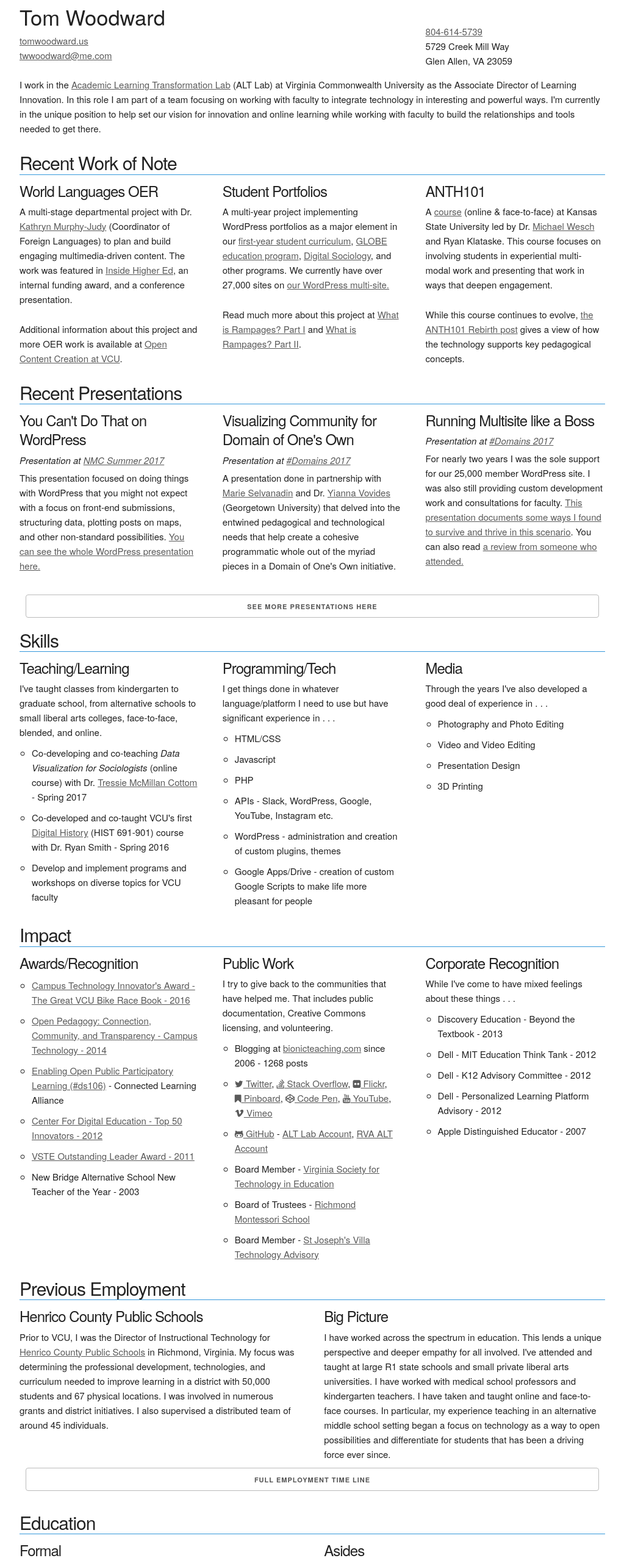
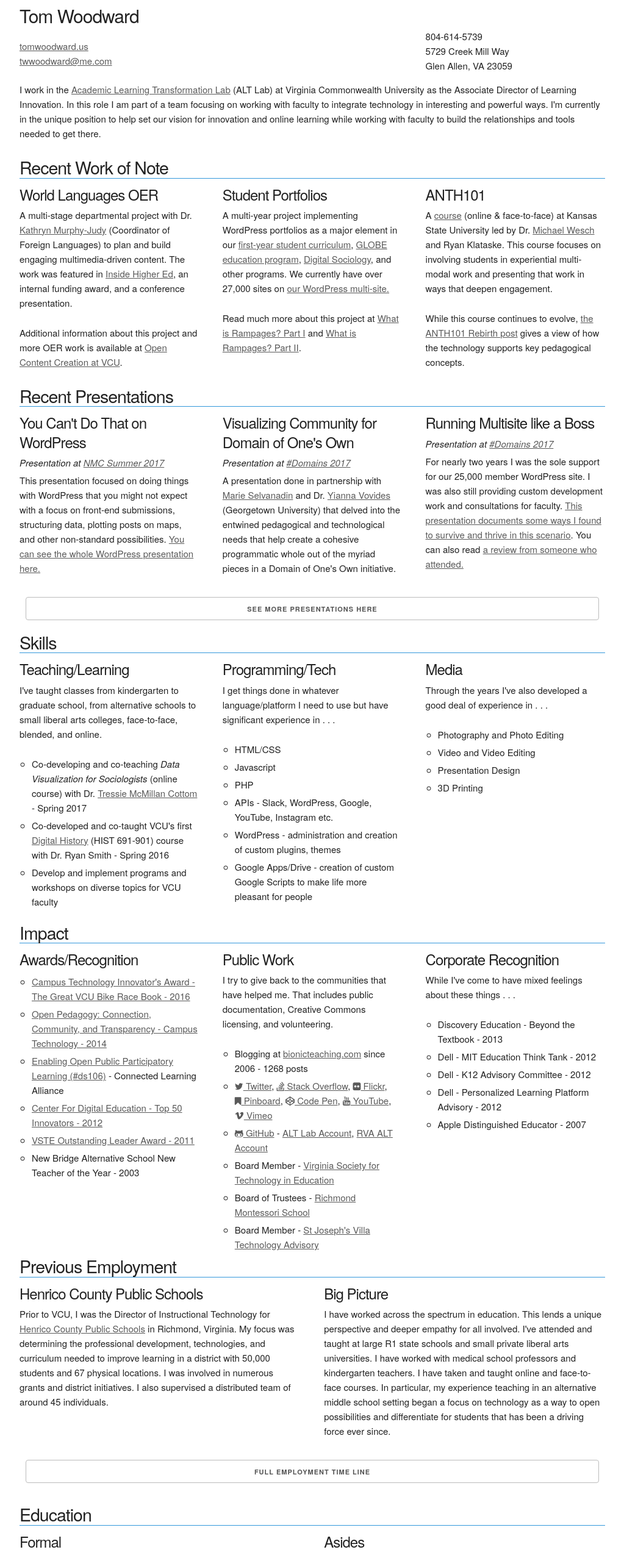
Before and after one commit to woodwardtw/resume, a plain HTML site: page index.html in a window 1280 px wide. Shown: the top 2555 px of the page at 61% size, without its empty margins (128-1151 px from the left). Drawn offline with nearby package versions, Linux system fonts and the light colour scheme.

Commit message:
minor updates

```diff
--- a/css/main.css
+++ b/css/main.css
@@ -1,5 +1,13 @@
 a {
   color: #5a5a5a;
+}
+
+p {
+  font-size: 1em;
+}
+
+li {
+      margin-bottom: .5rem;
 }
 
 .details ul {
@@ -20,11 +28,11 @@ a {
  }
 
  .heavy-emphasis {
-  font-size: 2.3em;
+  font-size: 2em;
  }
 
  .medium-emphasis {
-  font-size: 2em;
+  font-size: 1.9em;
   margin-bottom: 0;
  }
 
--- a/index.html
+++ b/index.html
@@ -11,7 +11,6 @@
     <link rel="apple-touch-icon" href="icon.png">
     <!-- Place favicon.ico in the root directory -->
     <link rel="stylesheet" href="https://cdnjs.cloudflare.com/ajax/libs/skeleton/2.0.4/skeleton.min.css">
-    <link rel="stylesheet" href="css/normalize.css">
     <link rel="stylesheet" href="css/main.css">
     <link rel="stylesheet" href="https://maxcdn.bootstrapcdn.com/font-awesome/4.7.0/css/font-awesome.min.css">
 </head>
@@ -20,19 +19,18 @@
     <!--[if lte IE 9]>
             <p class="browserupgrade">You are using an <strong>outdated</strong> browser. Please <a href="https://browsehappy.com/">upgrade your browser</a> to improve your experience and security.</p>
         <![endif]-->
-    <h1 class="accessibility">Tom Woodward</h1>
     <div class="container">
         <div class="row">
             <div class="four columns">
-                <div class="heavy-emphasis">Tom Woodward</div>
+                <h1 class="heavy-emphasis">Tom Woodward</h1>
                 <a class="home-url" href="http://tomwoodward.us">tomwoodward.us</a>
                 <br>
-                <a href="mailto:twwoodward@me.com?subject=Your Resume">twwoodward@me.com</a>
+                <a href="mailto:twwoodward@me.com?subject=Your%20Resume">twwoodward@me.com</a>
             </div>
             <div class="four columns">&nbsp;</div>
             <div class="four columns contact">
                 <div class="contact-details">
-                    <a href="tel:18046145739">804-614-5739</a>
+                    804-614-5739
                     <br> 5729 Creek Mill Way
                     <br> Glen Allen, VA 23059
                 </div>
@@ -91,7 +89,8 @@
         <h2 id="skills" class="medium-emphasis">Skills</h2>
         <div class="row details">
             <div class="four columns">
-                <h3>Teaching/Learning</h3> I've taught classes from kindergarten to graduate school, from alternative schools to small liberal arts colleges, face-to-face, blended, and online.
+                <h3>Teaching/Learning</h3>
+                <p>I've taught classes from kindergarten to graduate school, from alternative schools to small liberal arts colleges, face-to-face, blended, and online.</p>
                 <ul>
                     <li>Co-developing and co-teaching <em>Data Visualization for Sociologists</em> (online course) with Dr. <a href="https://twitter.com/tressiemcphd/">Tressie McMillan Cottom</a> - Spring 2017</li>
                     <li>Co-developed and co-taught VCU's first <a href="https://rampages.us/digital-history/">Digital History</a> (HIST 691-901) course with Dr. Ryan Smith - Spring 2016</li>
@@ -99,7 +98,8 @@
                 </ul>
             </div>
             <div class="four columns">
-                <h3>Programming/Tech</h3>I get things done in whatever language/platform I need to use but have significant experience in . . .
+                <h3>Programming/Tech</h3>
+                <p>I get things done in whatever language/platform I need to use but have significant experience in . . .</p>
                 <ul>
                     <li>HTML/CSS</li>
                     <li>Javascript</li>
@@ -111,7 +111,8 @@
                 </ul>
             </div>
             <div class="four columns">
-                <h3>Media</h3> Through the years I've also developed a good deal of experience in . . .
+                <h3>Media</h3>
+                <p>Through the years I've also developed a good deal of experience in . . .</p>
                 <ul>
                     <li>Photography and Photo Editing</li>
                     <li>Video and Video Editing</li>
@@ -134,7 +135,8 @@
                 </ul>
             </div>
             <div class="four columns">
-                <h3>Public Work</h3> I try to give back to the communities that have helped me. That includes public documentation, Creative Commons licensing, and volunteering.
+                <h3>Public Work</h3>
+                <p>I try to give back to the communities that have helped me. That includes public documentation, Creative Commons licensing, and volunteering. </p>
                 <ul>
                     <li>Blogging at <a href="https://bionicteaching.com">bionicteaching.com</a> since 2006 - 1268 posts</li>
                     <li><a href="http://twitter.com/twoodwar"><i class="fa fa-twitter" aria-hidden="true"></i> Twitter</a>,
@@ -157,7 +159,7 @@ GitHub</a> - <a href="https://github.com/vcualtlab">ALT Lab Account</a>, <a href
                 </ul>
             </div>
             <div class="four columns">
-                <h3>Corporate Recognition</h3> While I've come to have mixed feelings about these things . . .
+                <h3>Corporate Recognition</h3> <p>While I've come to have mixed feelings about these things . . .</p>
                 <ul>
                     <li>Discovery Education - Beyond the Textbook - 2013 </li>
                     <li>Dell - MIT Education Think Tank  - 2012 </li>
@@ -167,15 +169,15 @@ GitHub</a> - <a href="https://github.com/vcualtlab">ALT Lab Account</a>, <a href
                 </ul>
             </div>
         </div>
-        <h2 id="education" class="medium-emphasis">Previous Employment</h2>
+        <h2 id="employment" class="medium-emphasis">Previous Employment</h2>
         <div class="row details">
             <div class="six columns">
               <h3>Henrico County Public Schools</h3>
-             Prior to VCU, I was the Director of Instructional Technology for <a href="http://henricoschools.us/">Henrico County Public Schools</a> in Richmond, Virginia.  My focus was determining the professional development, technologies, and curriculum needed to improve learning in a district with 50,000 students and 67 physical locations. I was involved in numerous grants and district initiatives. I also supervised a distributed team of around 45 individuals. <br>
+             <p>Prior to VCU, I was the Director of Instructional Technology for <a href="http://henricoschools.us/">Henrico County Public Schools</a> in Richmond, Virginia.  My focus was determining the professional development, technologies, and curriculum needed to improve learning in a district with 50,000 students and 67 physical locations. I was involved in numerous grants and district initiatives. I also supervised a distributed team of around 45 individuals. </p>
             </div>
             <div class="six columns">
             <h3>Big Picture</h3>
-            I have worked across the spectrum in education. This lends a unique perspective and deeper empathy for all involved. I've attended and taught at large R1 state schools and small private liberal arts universities. I have worked with medical school professors and kindergarten teachers. I have taken and taught online and face-to-face courses. In particular, my experience teaching in an alternative middle school setting began a focus on technology as a way to open possibilities and differentiate for students that has been a driving force ever since.
+            <p>I have worked across the spectrum in education. This lends a unique perspective and deeper empathy for all involved. I've attended and taught at large R1 state schools and small private liberal arts universities. I have worked with medical school professors and kindergarten teachers. I have taken and taught online and face-to-face courses. In particular, my experience teaching in an alternative middle school setting began a focus on technology as a way to open possibilities and differentiate for students that has been a driving force ever since. </p>
             </div>
             <div class="twelve columns">
                 <a class="button center" href="http://tomwoodward.us/timeline.html">Full Employment Time line</a>
@@ -199,7 +201,8 @@ GitHub</a> - <a href="https://github.com/vcualtlab">ALT Lab Account</a>, <a href
                 </div>
             </div>
             <div class="six columns">
-                <h3>Asides</h3> I completed 12 hours of a Master's in Liberal Arts degree from the University of Richmond that included painting, the modern Middle East, and poetry.
+                <h3>Asides</h3>
+                <p>I completed 12 hours of a Master's in Liberal Arts degree from the University of Richmond that included painting, the modern Middle East, and poetry. </p>
             </div>
         </div>
         <!--
```
